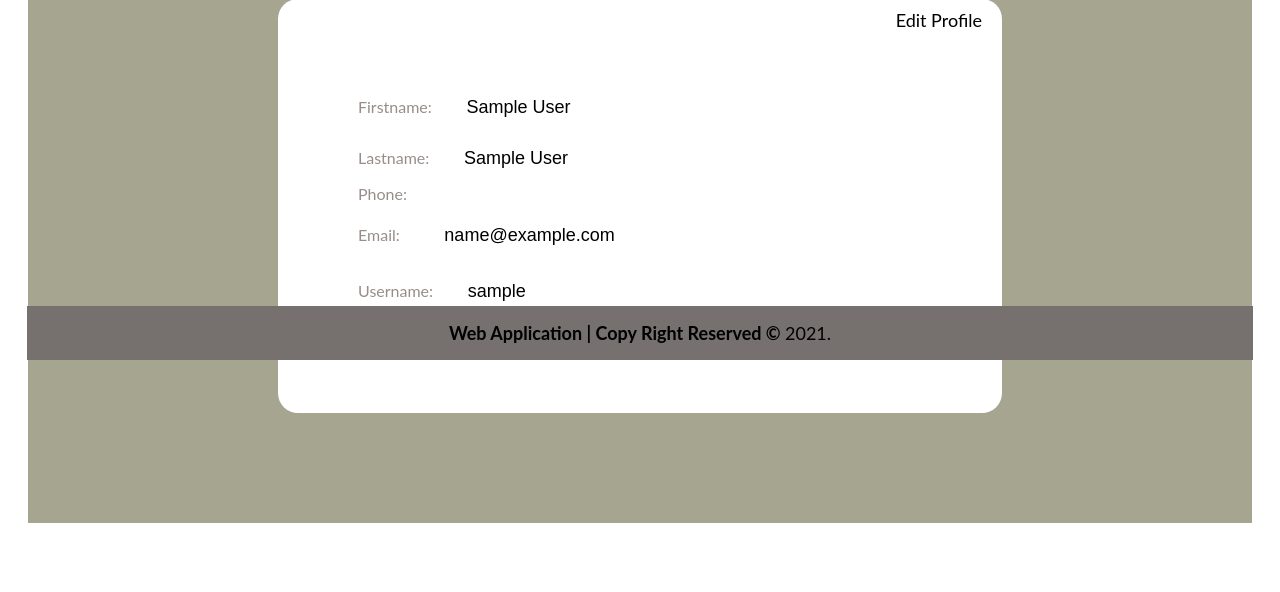
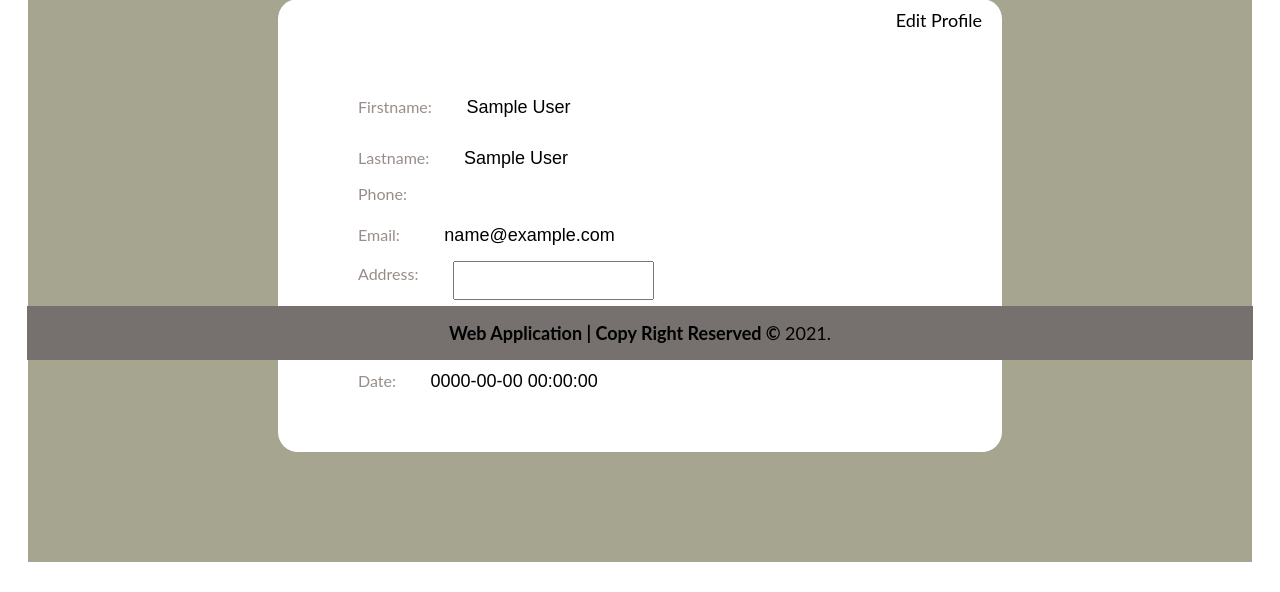
Before and after one commit to Maaruf01/web_app, a PHP site: page /profile.php in a window 1280 px wide. Shown: the part 440-1032 px from the top of the page. Before the commit the page ends 963 px from the top, so only its background shows below. Run offline with PHP 8.4, Linux system fonts and the light colour scheme; the visitor is signed in with stand-in values (Sample User, id 1).

Commit message:
added address field on profile page.

```diff
--- a/profile.php
+++ b/profile.php
@@ -40,7 +40,8 @@ include 'include/head.php';
 
     <div class="container-fluid">
         <div id="profile-pic">
-        <img src="#" alt="Profile Pic" ></div>
+            <img src="#" alt="Profile Pic" >
+        </div>
         <div id="profile-info">
             <a  id="edit-profile">Edit Profile</a>
             <form action="#" method="post" id="profile-form" >
@@ -53,6 +54,8 @@ include 'include/head.php';
                     <li><input type="tel" class="userInfo" name="tel" value="<?php echo escape($user['phone']); ?>">  </li>  <br/>
                     <li><label for="email"> Email:</label> </li>
                     <li><input type="email" class="userInfo" name="email" value="<?php echo escape($user['email']); ?>"> </li> <br/>
+                    <li><label for="address"> Address:</label> </li>
+                    <li><input type="address" class="userInfo" name="address" value="<?php echo escape($user['address']); ?>"> </li> <br/>
                     <li><label for="username" >Username:</label> </li>
                     <li><input type="text" class="userInfo" name="username" value="<?php echo escape($user['username']); ?>"> </li> <br/>
                     <li><label for="date">Date:</label> </li>
```
Lines whose indentation alone changed are shown as unchanged.
